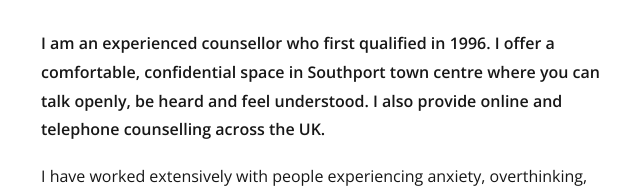
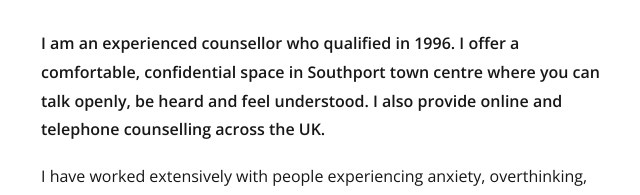
Before and after one commit to duzos/alan-hall-counselling, a plain HTML site: page index.html in a window 1280 px wide. Shown: the part 843-1038 px from the top of the page, 625-1265 px from the left. Drawn offline with Linux system fonts and the light colour scheme.

Commit message:
docs(site): reword qualification year

```diff
--- a/index.html
+++ b/index.html
@@ -117,7 +117,7 @@
       </figure>
 
       <div class="prose">
-        <p class="prose__lead">I am an experienced counsellor who first qualified in 1996. I offer a comfortable, confidential space in Southport town centre where you can talk openly, be heard and feel understood. I also provide online and telephone counselling across the UK.</p>
+        <p class="prose__lead">I am an experienced counsellor who qualified in 1996. I offer a comfortable, confidential space in Southport town centre where you can talk openly, be heard and feel understood. I also provide online and telephone counselling across the UK.</p>
         <p>I have worked extensively with people experiencing anxiety, overthinking, low mood and depression, low self-esteem, relationship difficulties and phobias, as well as difficulties linked to internet or social media use.</p>
         <p>I also have experience supporting people in demanding professional roles who may appear to be coping well while feeling stressed, overwhelmed or under constant pressure.</p>
         <p>I have substantial experience working with autistic individuals, people with ADHD, and others who are neurodivergent.</p>
```
